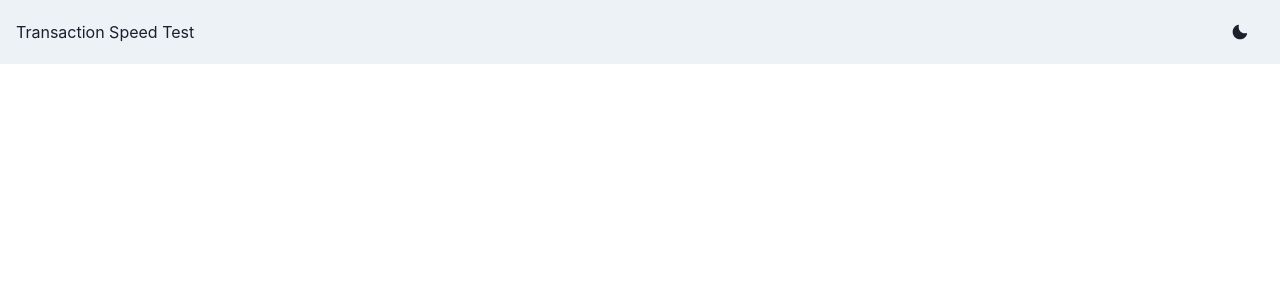
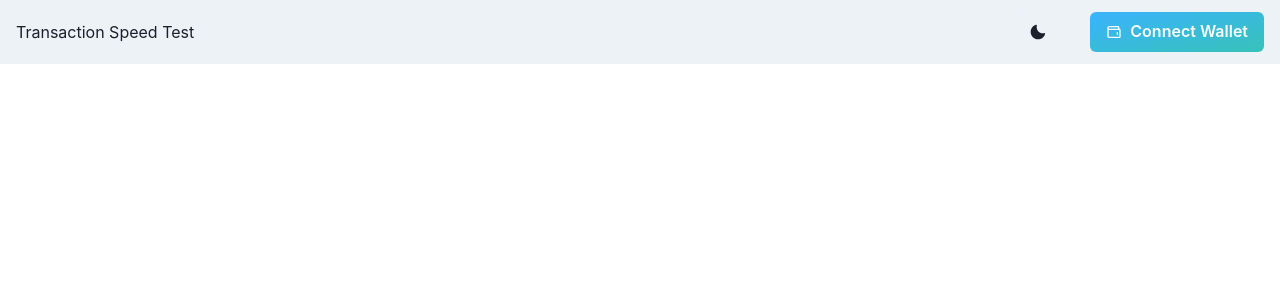
Before and after one commit to luka1104/Chain-interact-test-app, a Next.js app in the folder interact-app/: page / in a window 1280 px wide. Shown: the top 300 px of the page. Built offline with nearby package versions, Linux system fonts and the light colour scheme.

Commit message:
add wallet connection

```diff
--- a/interact-app/package.json
+++ b/interact-app/package.json
@@ -13,6 +13,7 @@
     "@chakra-ui/react": "^2.2.6",
     "@emotion/react": "^11.10.0",
     "@emotion/styled": "^11.10.0",
+    "aptos": "^1.3.6",
     "next": "12.2.5",
     "react": "18.2.0",
     "react-dom": "18.2.0",
--- a/interact-app/src/components/navbar.tsx
+++ b/interact-app/src/components/navbar.tsx
@@ -1,41 +1,18 @@
-import { ReactNode } from 'react';
 import {
   Box,
   Flex,
-  Avatar,
-  Link,
   Button,
-  Menu,
-  MenuButton,
-  MenuList,
-  MenuItem,
-  MenuDivider,
-  useDisclosure,
   useColorModeValue,
   Stack,
   useColorMode,
-  Center,
   Text,
 } from '@chakra-ui/react';
+import { BiWallet } from 'react-icons/bi';
+import { BCS, TxnBuilderTypes } from 'aptos';
 import { MoonIcon, SunIcon } from '@chakra-ui/icons';
 
-const NavLink = ({ children }: { children: ReactNode }) => (
-  <Link
-    px={2}
-    py={1}
-    rounded={'md'}
-    _hover={{
-      textDecoration: 'none',
-      bg: useColorModeValue('gray.200', 'gray.700'),
-    }}
-    href={'#'}>
-    {children}
-  </Link>
-);
-
-export default function Nav() {
+const Navbar = () => {
   const { colorMode, toggleColorMode } = useColorMode();
-  const { isOpen, onOpen, onClose } = useDisclosure();
   return (
     <>
       <Box bg={useColorModeValue('gray.100', 'gray.900')} px={4}>
@@ -47,38 +24,17 @@ export default function Nav() {
               <Button onClick={toggleColorMode}>
                 {colorMode === 'light' ? <MoonIcon /> : <SunIcon />}
               </Button>
-
-              {/* <Menu>
-                <MenuButton
-                  as={Button}
-                  rounded={'full'}
-                  variant={'link'}
-                  cursor={'pointer'}
-                  minW={0}>
-                  <Avatar
-                    size={'sm'}
-                    src={'https://avatars.dicebear.com/api/male/username.svg'}
-                  />
-                </MenuButton>
-                <MenuList alignItems={'center'}>
-                  <br />
-                  <Center>
-                    <Avatar
-                      size={'2xl'}
-                      src={'https://avatars.dicebear.com/api/male/username.svg'}
-                    />
-                  </Center>
-                  <br />
-                  <Center>
-                    <p>Username</p>
-                  </Center>
-                  <br />
-                  <MenuDivider />
-                  <MenuItem>Your Servers</MenuItem>
-                  <MenuItem>Account Settings</MenuItem>
-                  <MenuItem>Logout</MenuItem>
-                </MenuList>
-              </Menu> */}
+              <Button
+                bgGradient='linear(to-br, #0EA4FF, #0AB7AA)'
+                color='white'
+                opacity='0.8'
+                _hover={{
+                  opacity: '1'
+                }}
+                onClick={()  => (window as any).aptos.connect()}
+              >
+                <BiWallet />&nbsp;&nbsp;Connect Wallet
+              </Button>
             </Stack>
           </Flex>
         </Flex>
@@ -86,3 +42,5 @@ export default function Nav() {
     </>
   );
 }
+
+export default Navbar;
```
Also changed, not shown: 2 other files (tests, documents, lock files or other folders).
